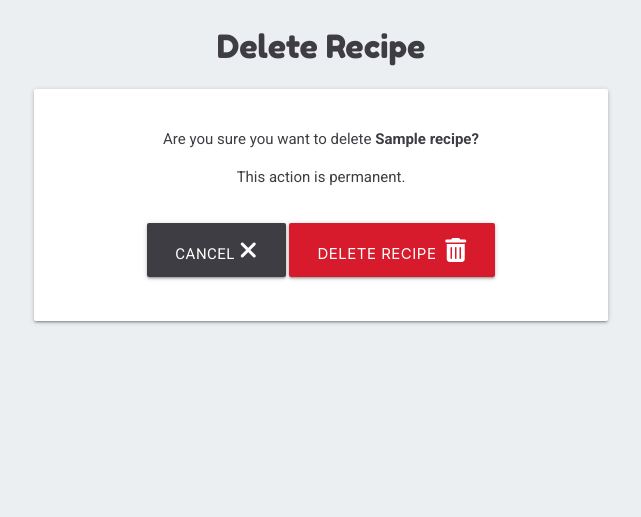
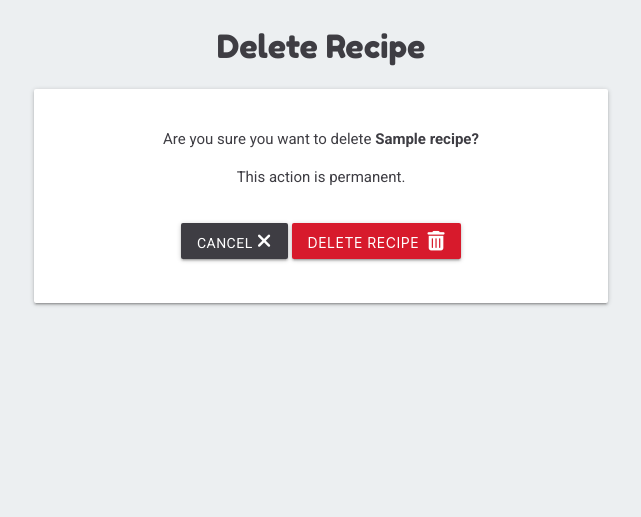
Before and after one commit to Isabella-Mitchell/gather-recipe-website, a Flask app: template gather/templates/delete_recipe.html in a window 1280 px wide. Shown: the part 64-581 px from the top of the page, without its empty margins (319-960 px from the left). Run offline with Flask 2, Linux system fonts and the light colour scheme; the template is opened without the code that fills it: most values are stand-ins (such as "Sample title", 1, 10 or a date in 2020); some libraries are stand-ins or nearby versions.

Commit message:
Remove large button class and delete unused image

```diff
--- a/gather/templates/add_cuisine.html
+++ b/gather/templates/add_cuisine.html
@@ -16,7 +16,7 @@
                 <!-- submit button -->
                 <div class="row">
                     <div class="col s12 center-align">
-                        <button type="submit" class="btn-large waves-effect waves-light full-width gather-colour">
+                        <button type="submit" class="btn waves-effect waves-light full-width gather-colour">
                             Add Cuisine
                         </button>
                     </div>
--- a/gather/templates/delete_cuisine.html
+++ b/gather/templates/delete_cuisine.html
@@ -16,10 +16,10 @@
             <!-- submit button -->
             <div class="row">
                 <div class="col s12 center-align">
-                    <a href="{{ url_for('manage_cuisines') }}" class="btn-large waves-effect waves-light btn-black">
+                    <a href="{{ url_for('manage_cuisines') }}" class="btn waves-effect waves-light btn-black">
                         Cancel <i class="fa-solid fa-xmark"></i>
                     </a>
-                    <button type="submit" class="btn-large waves-effect waves-light gather-colour">
+                    <button type="submit" class="btn waves-effect waves-light gather-colour">
                         Delete Cuisine <i class="fa-solid fa-trash-can icon-padding"></i>
                     </button>
                 </div>
--- a/gather/templates/delete_recipe.html
+++ b/gather/templates/delete_recipe.html
@@ -16,10 +16,10 @@
             <!-- submit button -->
             <div class="row">
                 <div class="col s12 center-align">
-                    <a href="{{ url_for('dashboard') }}" class="btn-large waves-effect waves-light btn-black">
+                    <a href="{{ url_for('dashboard') }}" class="btn waves-effect waves-light btn-black">
                         Cancel <i class="fa-solid fa-xmark"></i>
                     </a>
-                    <button type="submit" class="btn-large waves-effect waves-light gather-colour">
+                    <button type="submit" class="btn waves-effect waves-light gather-colour">
                         Delete Recipe <i class="fa-solid fa-trash-can icon-padding"></i>
                     </button>
                 </div>
--- a/gather/templates/edit_cuisine.html
+++ b/gather/templates/edit_cuisine.html
@@ -17,10 +17,10 @@
             <!-- submit button -->
             <div class="row">
                 <div class="col s12 center-align">
-                    <a href="{{ url_for('manage_cuisines') }}" class="btn-large waves-effect waves-light btn-black">
+                    <a href="{{ url_for('manage_cuisines') }}" class="btn waves-effect waves-light btn-black">
                         Cancel <i class="fa-solid fa-xmark"></i>
                     </a>
-                    <button type="submit" class="btn-large waves-effect waves-light gather-colour">
+                    <button type="submit" class="btn waves-effect waves-light gather-colour">
                         Edit Cuisine <i class="fa-solid fa-pen-to-square"></i>
                     </button>
                 </div>
```
Also changed, not shown: gather/static/images/small-banana-image.jpg (deleted).
